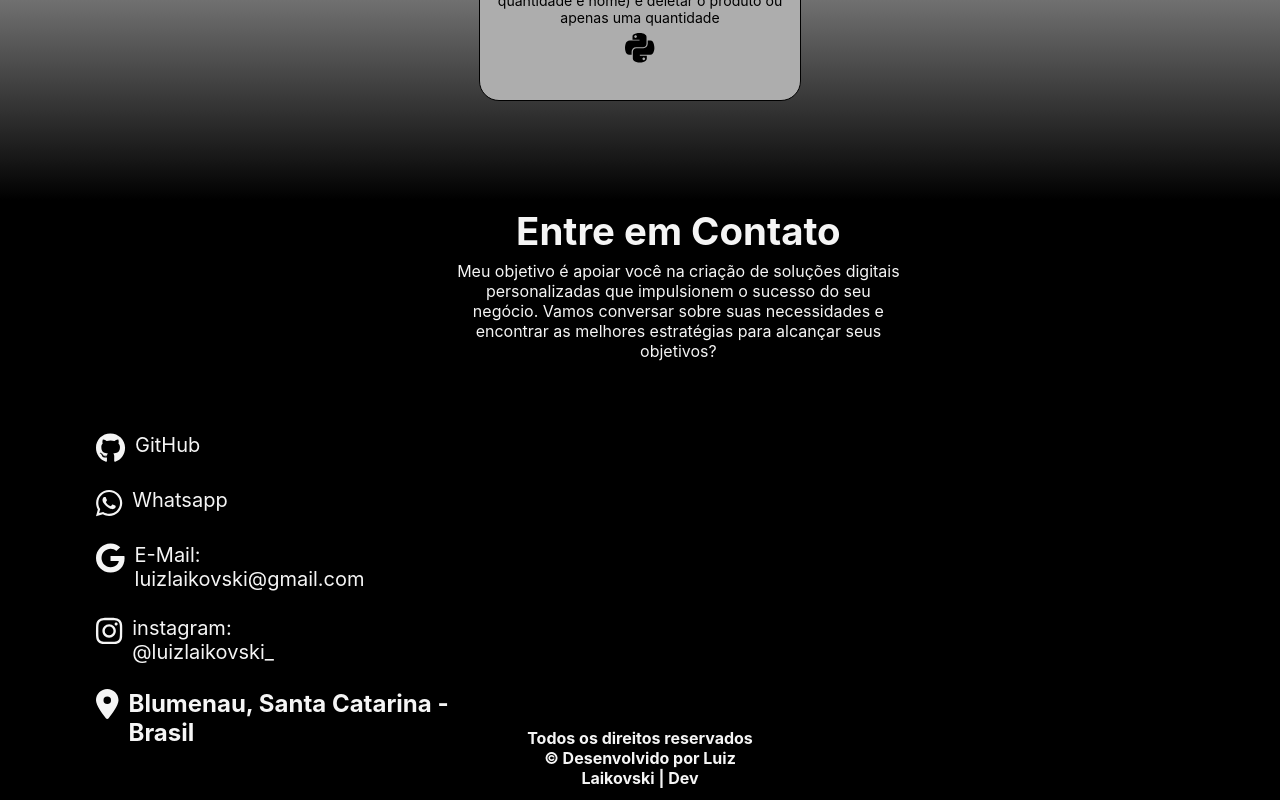
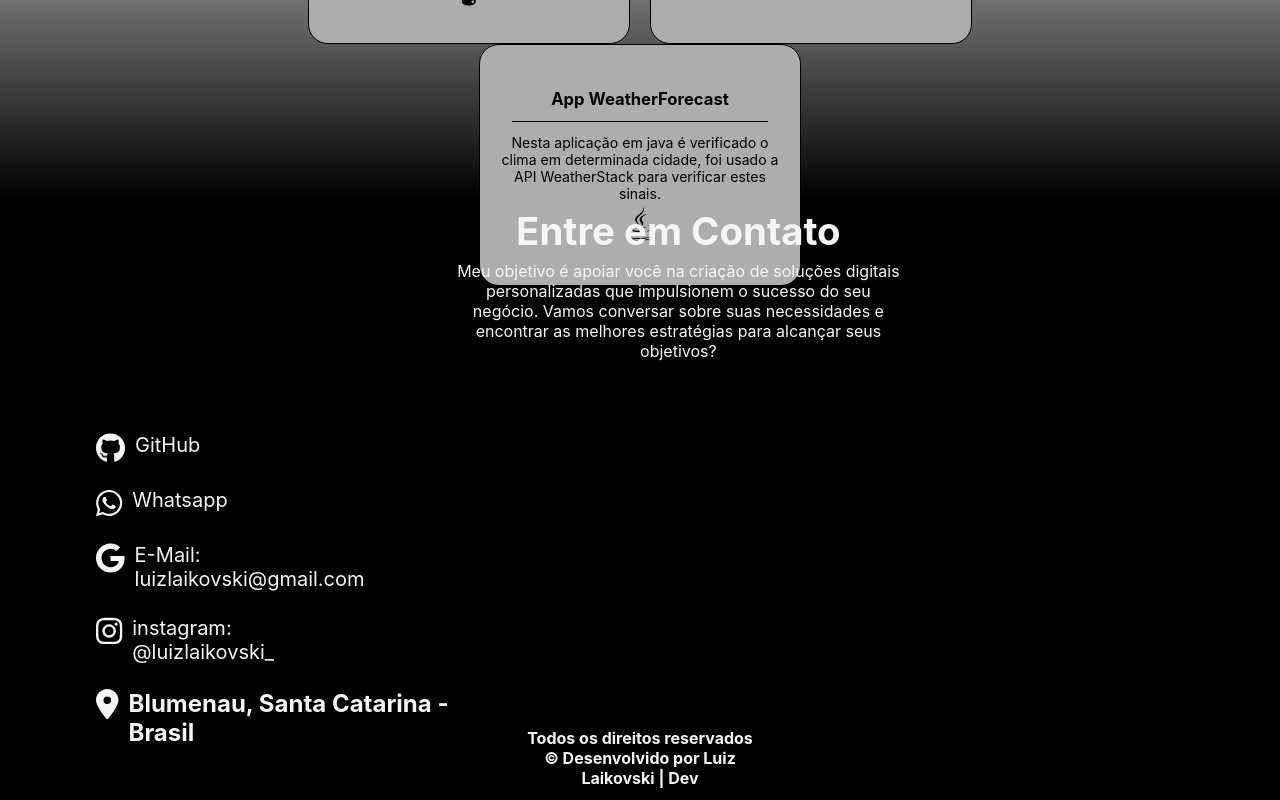
Before and after one commit to LuizLaikovski/Portifolio, a React (Create React App) app in the folder portifolio/: page / in a window 1280 px wide. Both pictures are taken after a click on the item "Contato". Shown: the part 2760-3560 px from the top of the page. Built offline with nearby package versions, Linux system fonts and the light colour scheme; a web font is replaced by a local one.

Commit message:
mais 2 projetos

```diff
--- a/portifolio/src/components/PartFour/PartFour.js
+++ b/portifolio/src/components/PartFour/PartFour.js
@@ -2,7 +2,7 @@ import './PartFour.css'
 import Risco from '../Risco/Risco';
 import RiscoH from '../RiscoH/RiscoH';
 import { FontAwesomeIcon } from '@fortawesome/react-fontawesome';
-import { faCss, faCss3, faCss3Alt, faHtml5, faJs, faPython } from '@fortawesome/free-brands-svg-icons';
+import { faCss, faCss3, faCss3Alt, faHtml5, faJava, faJs, faPython } from '@fortawesome/free-brands-svg-icons';
 
 
 function PartFour() {
@@ -37,6 +37,22 @@ function PartFour() {
                             <FontAwesomeIcon icon={faPython} className="icon" />
                         </div>
                     </a>
+                    <a className='LINKSSSSSSSS'>
+                        <div className='habilits reveal treeBox'>
+                            <h1>Internet Checker</h1>
+                            <RiscoH largura='20' grossura='0.8' margens='12' />
+                            <p>Nesse projeto em Python, verifico o sinal de internet, retornando o ping, velocidade de download e upload e traceroute.</p>
+                            <FontAwesomeIcon icon={faPython} className='icon'/>
+                        </div>
+                    </a>
+                    <a className='LINKSSSSSSSS'>
+                        <div className='habilits reveal treeBox'>
+                            <h1>App WeatherForecast</h1>
+                            <RiscoH largura='20' grossura='0.8' margens='12' />
+                            <p>Nesta aplicação em java é verificado o clima em determinada cidade, foi usado a API WeatherStack para verificar estes sinais.</p>
+                            <FontAwesomeIcon icon={faJava} className='icon'/>
+                        </div>
+                    </a>
                 </main>
             </section>
         </>
--- a/portifolio/src/components/PartOne/PartOne.js
+++ b/portifolio/src/components/PartOne/PartOne.js
@@ -12,7 +12,7 @@ function PartOne() {
                 <h1 className="TituloPrincipal reveal">Luiz Laikovski</h1>
                 <div className="Faixaa reveal"></div>
                 <div className="TextBox reveal">
-                    <article className='txtxtxtxtxt reveal'>Tenho 17 anos e estou começando o terceiro ano do ensino médio. Sou apaixonado por tecnologia e aprendi, por conta própria, a programar em HTML, CSS, JavaScript, Python e MySQL. Gosto de criar projetos e resolver desafios, sempre buscando aprender mais. Meu objetivo é me tornar um desenvolvedor de destaque e construir uma carreira na área de tecnologia.</article>
+                    <article className='txtxtxtxtxt reveal'>Tenho 17 anos e estou no terceiro ano do ensino médio. Sou apaixonado por tecnologia e aprendi, por conta própria, a programar em HTML, CSS, JavaScript, Python, Java e MySQL. Gosto de criar projetos e resolver desafios, sempre buscando aprender mais. Meu objetivo é me tornar um desenvolvedor de destaque e construir uma carreira na área de tecnologia.</article>
                 </div>
             </div>
         </>
```
